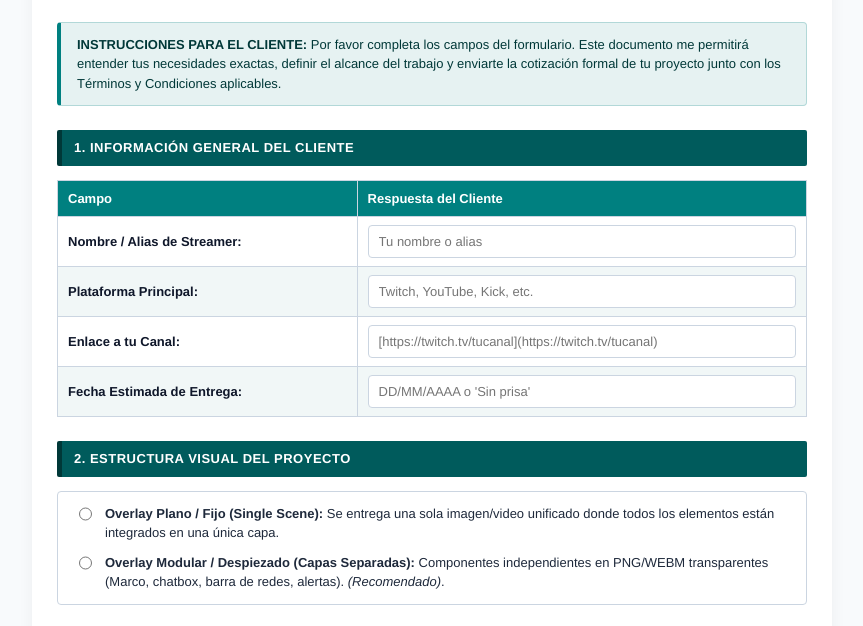
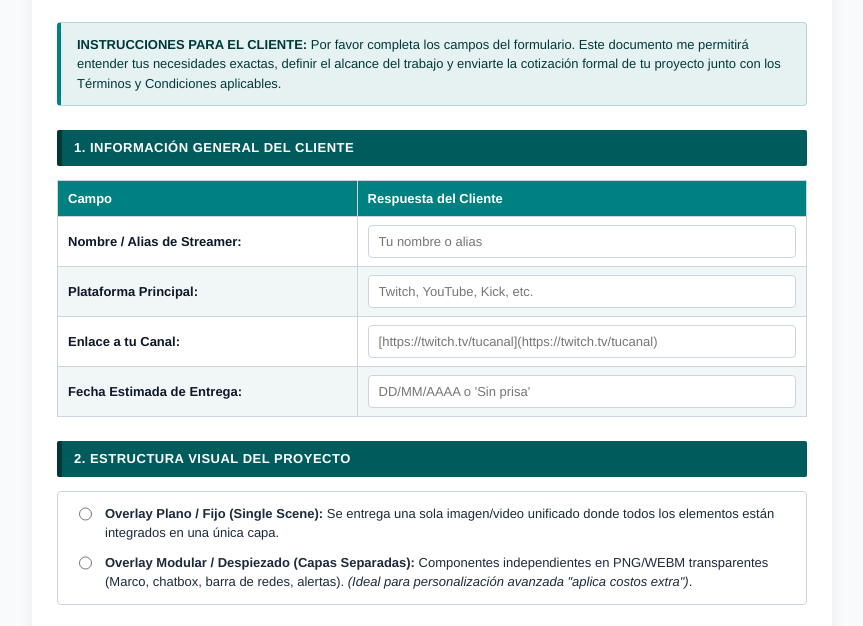
Before and after one commit to officialtreb/forms-overlays, a plain HTML site: page index.html in a window 1280 px wide. Shown: the part 159-785 px from the top of the page, without its empty margins (208-1071 px from the left). Drawn offline with Linux system fonts and the light colour scheme.

Commit message:
Update description for Modular Overlay option

```diff
--- a/index.html
+++ b/index.html
@@ -274,7 +274,7 @@
         </label>
         <label class="checkbox-item" style="margin-top: 10px;">
           <input type="radio" name="estructura_proyecto" value="Modular / Despiezado (Capas Separadas)">
-          <div><strong>Overlay Modular / Despiezado (Capas Separadas):</strong> Componentes independientes en PNG/WEBM transparentes (Marco, chatbox, barra de redes, alertas). <i>(Recomendado)</i>.</div>
+          <div><strong>Overlay Modular / Despiezado (Capas Separadas):</strong> Componentes independientes en PNG/WEBM transparentes (Marco, chatbox, barra de redes, alertas). <i>(Ideal para personalización avanzada "aplica costos extra")</i>.</div>
         </label>
       </div>
 
```
